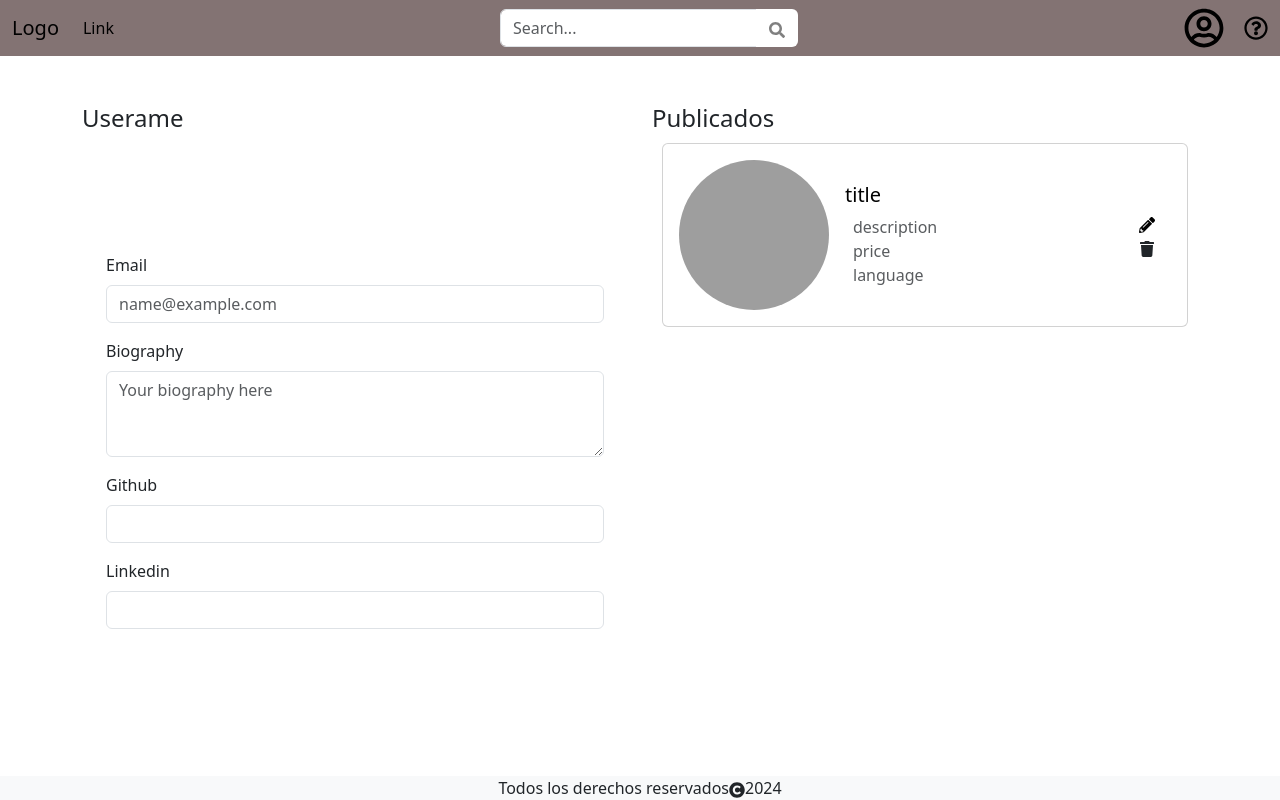
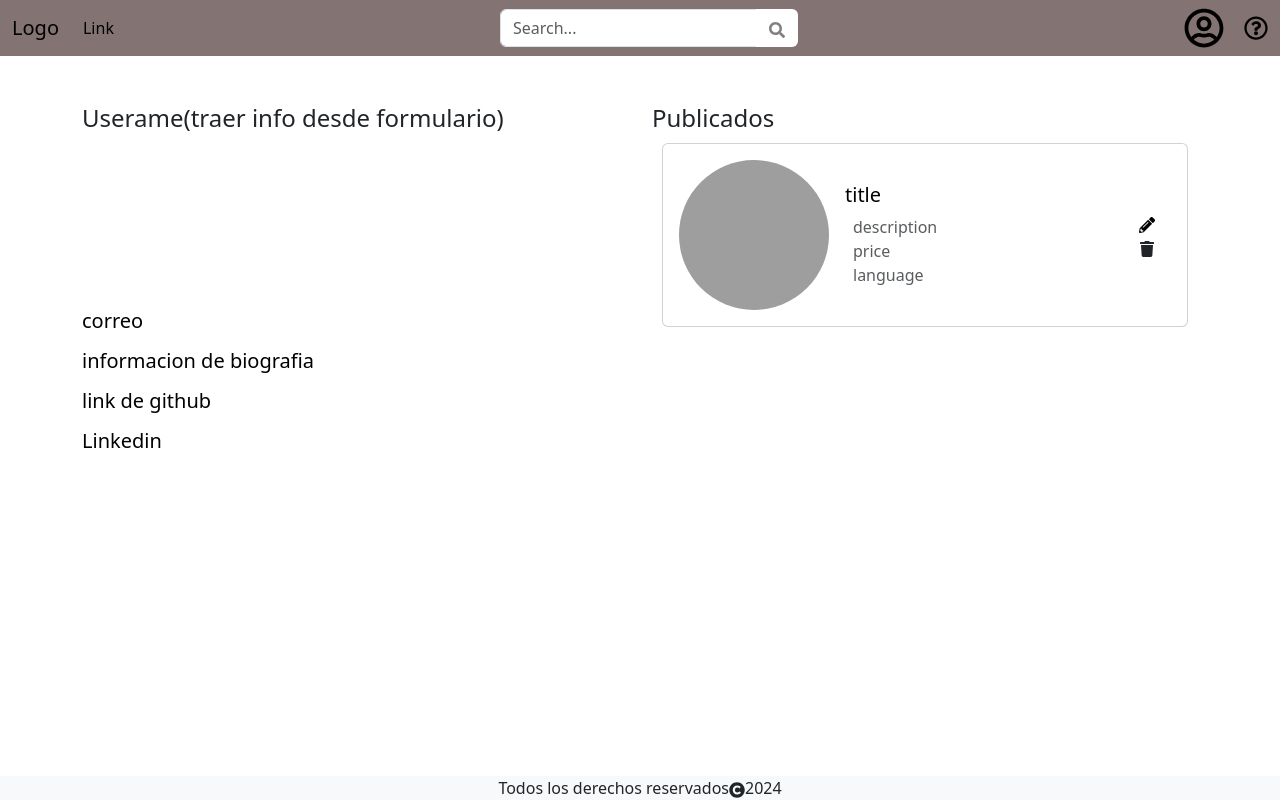
Before and after one commit to EliannyBello/flash-jobs-final-project, a React (Vite) app: page /profile in a window 1280 px wide. Built offline with nearby package versions, Linux system fonts and the light colour scheme; grey boxes are pictures that could not be loaded.

Commit message:
settings

```diff
--- a/src/page/Profile.jsx
+++ b/src/page/Profile.jsx
@@ -6,38 +6,28 @@ const Profile = () => {
     <div className="container">
       <div className="row">
         <div className="col-md-6">
-          <h4 className=" mt-5">Userame</h4>
-          <form className=" mx-auto my-5 p-4">
-            <div className="mb-3">
-              <img src="" alt="" className='img-fluid w-50 my-3' />
-            </div>
-            <div className="mb-3">
-              <label htmlFor="exampleFormControlInput1" className="form-label">Email</label>
-              <input type="email" defaultValue="" className="form-control " id="email" name='email' placeholder="name@example.com" />
-              <small className="invalid-feedback"></small>
-            </div>
+          <h4 className=" mt-5">Userame(traer info desde formulario)</h4>
+          <div className="mx-auto my-5 p-4">
+            <img src="" alt="" className='img-fluid w-50 my-3' />
+          </div>
+          <div className="mb-3">
+            <h5>correo </h5>
+          </div>
+          <div className="mb-3">
+          <h5>informacion de biografia </h5>
+          </div>
+          <div className="mb-3">
+          <h5>link de github </h5>
+          </div>
+          <div className="mb-3">
+          <h5>Linkedin </h5>
+          </div>
 
-            <div className="mb-3">
-              <label htmlFor="biography" className="form-label">Biography</label>
-              <textarea className="form-control" id="biography" name="biography" rows="3" placeholder='Your biography here' defaultValue=""></textarea>
-            </div>
-            <div className="mb-3">
-              <label htmlFor="github" className="form-label">Github</label>
-              <input type="text" className={"form-control"} id="github" name='github' placeholder="" defaultValue="" />
-              <small className="invalid-feedback"></small>
-            </div>
-            <div className="mb-3">
-              <label htmlFor="linkedin" className="form-label">Linkedin</label>
-              <input type="text" className={"form-control"} id="linkedin" name='linkedin' placeholder="" defaultValue="" />
-              <small className="invalid-feedback"></small>
-            </div>
-
-          </form>
         </div>
 
         <div className="col-md-6">
-        <h4 className=" mt-5">Publicados</h4>
-          <JobCards/>
+          <h4 className=" mt-5">Publicados</h4>
+          <JobCards />
         </div>
 
       </div>
```
